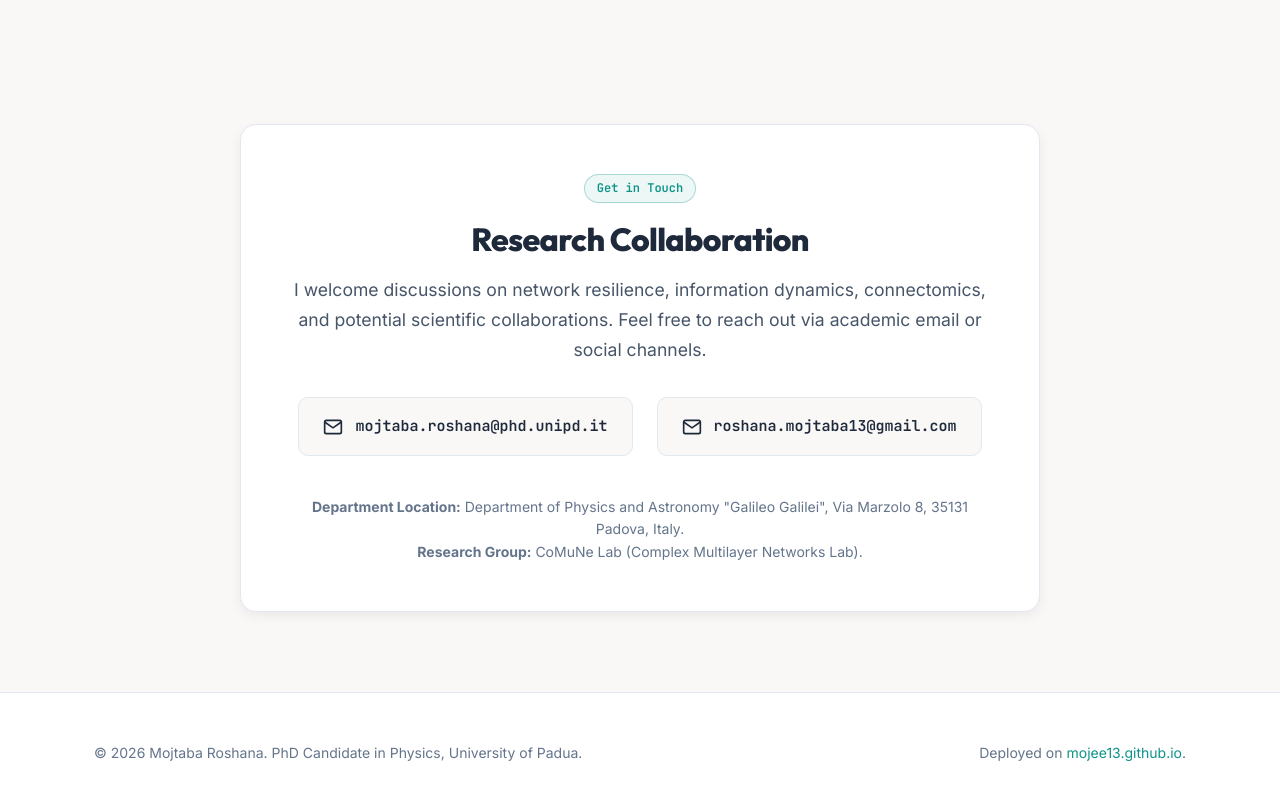
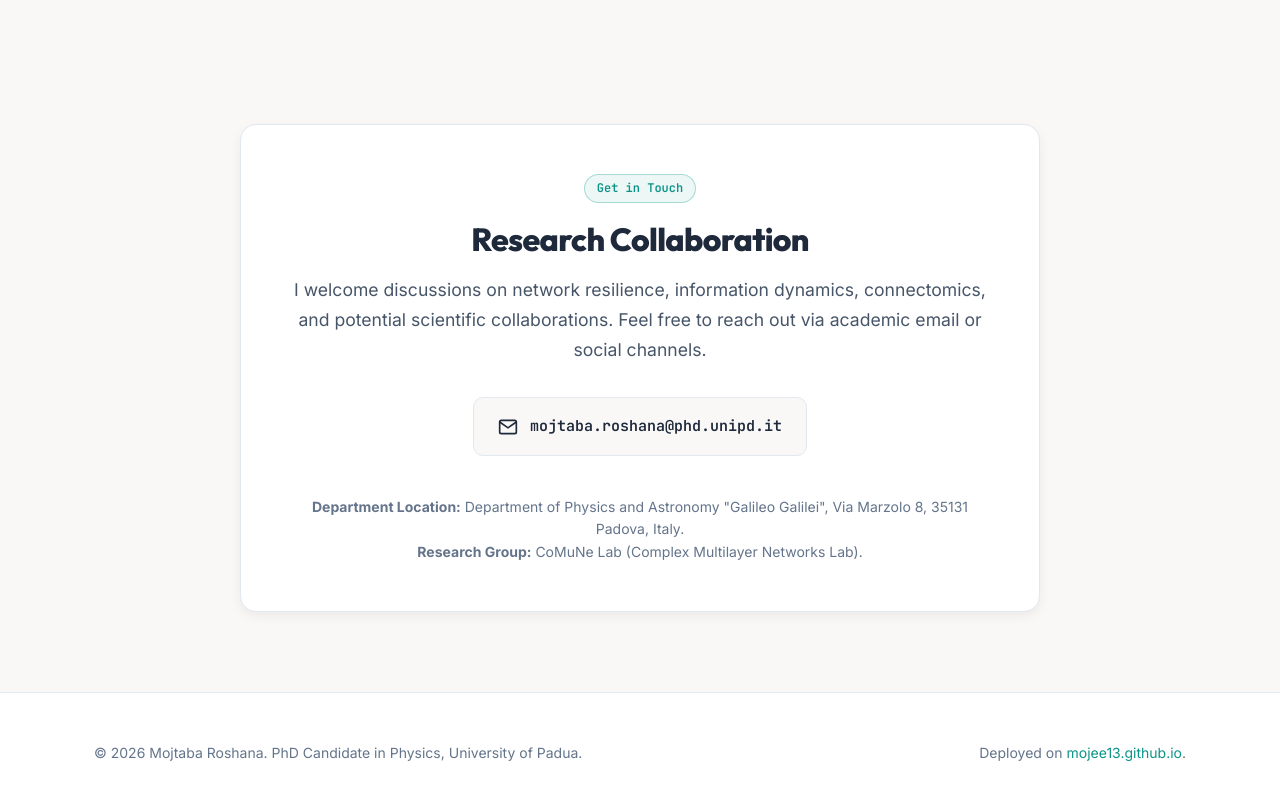
Before and after one commit to mojee13/mojee13.github.io, a website with bundled scripts: page index.html in a window 1280 px wide. Shown: the part 6220-7020 px from the top of the page. Built offline with nearby package versions, Linux system fonts and the light colour scheme.

Commit message:
Keep only academic email mojtaba.roshana@phd.unipd.it

```diff
--- a/index.html
+++ b/index.html
@@ -310,10 +310,6 @@
               <svg width="20" height="20" viewBox="0 0 24 24" fill="none" stroke="currentColor" stroke-width="2"><path d="M4 4h16c1.1 0 2 .9 2 2v12c0 1.1-.9 2-2 2H4c-1.1 0-2-.9-2-2V6c0-1.1.9-2 2-2z"/><polyline points="22,6 12,13 2,6"/></svg>
               mojtaba.roshana@phd.unipd.it
             </a>
-            <a href="mailto:roshana.mojtaba13@gmail.com" class="email-box">
-              <svg width="20" height="20" viewBox="0 0 24 24" fill="none" stroke="currentColor" stroke-width="2"><path d="M4 4h16c1.1 0 2 .9 2 2v12c0 1.1-.9 2-2 2H4c-1.1 0-2-.9-2-2V6c0-1.1.9-2 2-2z"/><polyline points="22,6 12,13 2,6"/></svg>
-              roshana.mojtaba13@gmail.com
-            </a>
           </div>
 
           <div style="font-size: 0.875rem; color: var(--text-muted); line-height: 1.6;">
--- a/js/content.js
+++ b/js/content.js
@@ -33,7 +33,6 @@ export const siteConfig = {
     lab: "https://comunelab.isiglobal.org/",
     unipd: "https://www.dfa.unipd.it/",
     emailAcademic: "mojtaba.roshana@phd.unipd.it",
-    emailPersonal: "roshana.mojtaba13@gmail.com",
     thesisPdf: "assets/Roshana_Mojtaba_Thesis.pdf",
     thesisUrl: "https://thesis.unipd.it/handle/20.500.12608/1/browse?authority=co10887&etal=-1&offset=86&order=1&rpp=20&sort_by=ASC&starts_with=R&type=relationCourse&utm_source=chatgpt.com"
   },
```
Also changed, not shown: 1 other file.
